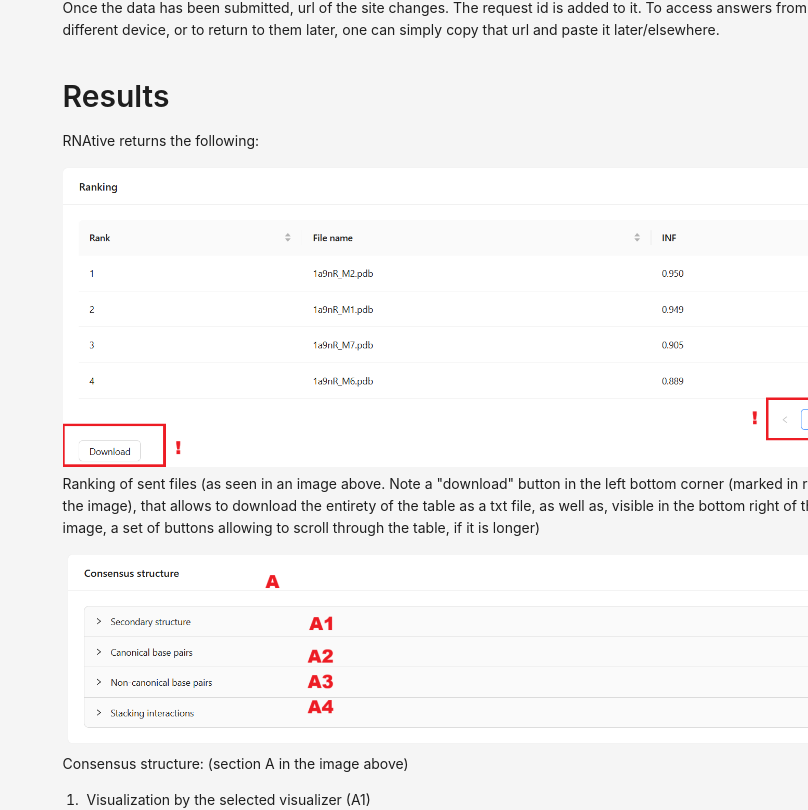
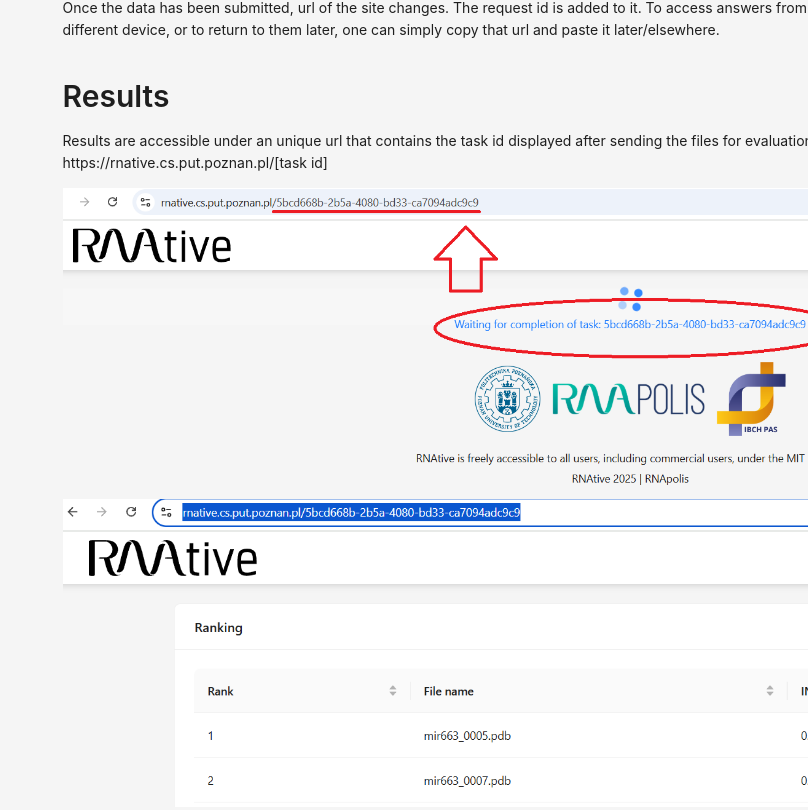
Before and after one commit to tzok/RNAtive, a React (Create React App) app in the folder my-app/: page /Help in a window 1280 px wide. Shown: the part 4431-5241 px from the top of the page, without its empty margins (472-1280 px from the left). Built offline with nearby package versions, Linux system fonts and the light colour scheme; no server answers.

Commit message:
Added info about task id in url
Added info about the task id in the url to the help and provided screenshots

```diff
--- a/my-app/src/Help.js
+++ b/my-app/src/Help.js
@@ -7,6 +7,9 @@
 import results2 from "./assets/results2a.png";
 import results2b from "./assets/results2b.png";
 import puzzles1 from "./assets/F1large.jpg";
+
+import task_id1 from "./assets/task_id1.png";
+import task_id2 from "./assets/task_id2.png";
 
 import A1 from "./assets/a1.png";
 import A2 from "./assets/a2.png";
@@ -365,6 +368,31 @@
               and paste it later/elsewhere.
             </Paragraph>
             <CustomTitle level={2}>Results</CustomTitle>
+            <Paragraph>
+              Results are accessible under an unique url that contains the task
+              id displayed after sending the files for evaluation: <br></br>
+              https://rnative.cs.put.poznan.pl/[task id]{" "}
+            </Paragraph>
+            <img
+              src={task_id1}
+              alt="task  id example"
+              style={{
+                width: imgWidth > 0 ? `${imgWidth}px` : "auto",
+                maxWidth: "800px", // Prevents overflow
+                height: "auto",
+                display: "inline-block",
+              }}
+            />
+            <img
+              src={task_id2}
+              alt="task id example 2"
+              style={{
+                width: imgWidth > 0 ? `${imgWidth}px` : "auto",
+                maxWidth: "800px", // Prevents overflow
+                height: "auto",
+                display: "inline-block",
+              }}
+            />
             <Paragraph>RNAtive returns the following:</Paragraph>
             <img
               src={results1}
```
Also changed, not shown: my-app/src/assets/task_id1.png (added), my-app/src/assets/task_id2.png (added).
